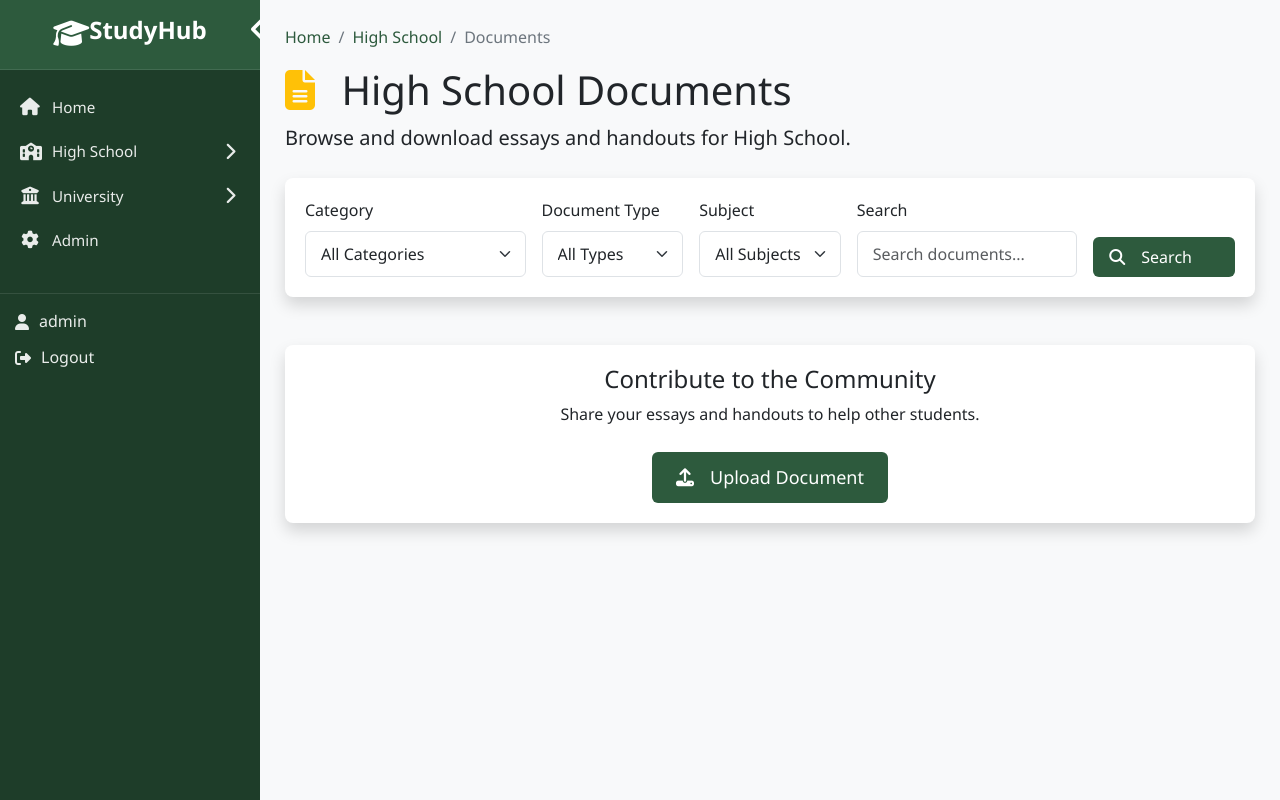
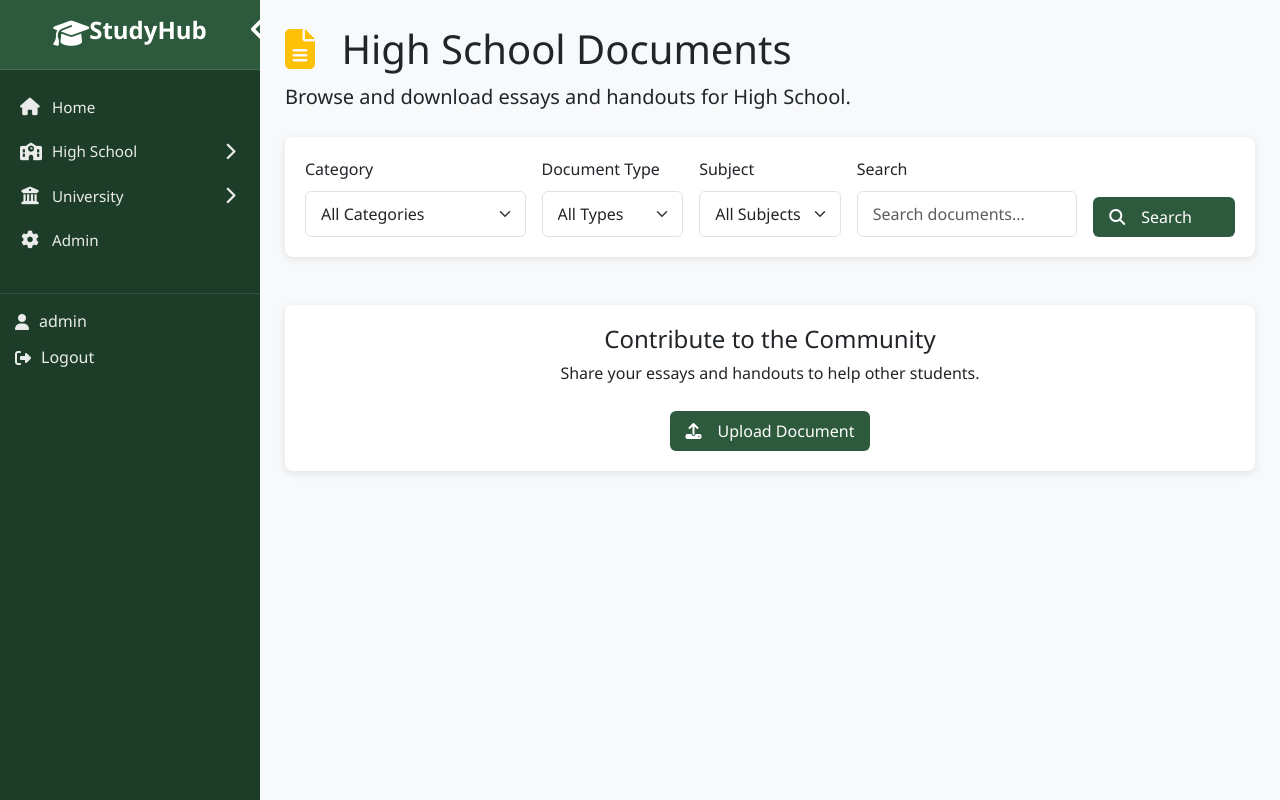
Before and after one commit to dixreves-osmanthus/greed-grape, a Flask app: page /high_school/documents in a window 1280 px wide. Run offline with Flask 3, Linux system fonts and the light colour scheme; a user stored in the database is signed in; data that the repository does not hold is empty; parts of the project's set-up code (start-up, migrations or seed data) failed here and were passed over.

Commit message:
Update document and paper templates to match new aesthetic
- documents/browse.html
- papers/browse.html

Minimalistic design with green color scheme and FontAwesome icons.

Co-authored-by: dixreves-osmanthus <dixreves-osmanthus@users.noreply.github.com>

```diff
--- a/app/templates/documents/browse.html
+++ b/app/templates/documents/browse.html
@@ -4,14 +4,6 @@
 
 {% block content %}
 <div class="mb-4">
-    <nav aria-label="breadcrumb">
-        <ol class="breadcrumb">
-            <li class="breadcrumb-item"><a href="{{ url_for('main.index') }}">Home</a></li>
-            <li class="breadcrumb-item"><a href="{{ url_for('main.level_home', level=level) }}">{{ level_name }}</a></li>
-            <li class="breadcrumb-item active" aria-current="page">Documents</li>
-        </ol>
-    </nav>
-
     <h1>
         <i class="fas fa-file-alt text-warning me-3"></i>
         {{ level_name }} Documents
@@ -20,7 +12,7 @@
 </div>
 
 <!-- Search and Filter -->
-<div class="card shadow mb-4">
+<div class="card mb-4">
     <div class="card-body">
         <form method="GET" action="{{ url_for('main.documents', level=level) }}" class="row g-3">
             <div class="col-md-3">
@@ -72,11 +64,11 @@
     {% if documents.items %}
     {% for document in documents.items %}
     <div class="col-md-4 mb-4">
-        <div class="card h-100 shadow-sm">
+        <div class="card h-100">
             <div class="card-body">
                 <div class="d-flex justify-content-between mb-2">
                     <span class="badge bg-{{ 'primary' if document.file_type == 'essay' else 'warning' }}">
-                        {{ get_document_type_name(document.file_type) }}
+                        {{ document.file_type|title }}
                     </span>
                     {% if current_user.is_authenticated and current_user.is_admin %}
                     <div class="dropdown">
@@ -87,16 +79,9 @@
                         <ul class="dropdown-menu dropdown-menu-end">
                             <li>
                                 <a class="dropdown-item"
-                                   href="{{ url_for('admin.edit_document', doc_id=document.id) if document.id else '#' }}">
-                                    <i class="fas fa-edit me-2"></i>Edit
+                                   href="{{ url_for('admin.edit_document_category', category_id=document.category_id) }}">
+                                    <i class="fas fa-edit me-2"></i>Edit Category
                                 </a>
-                            </li>
-                            <li>
-                                <form action="" method="POST">
-                                    <button type="submit" class="dropdown-item text-danger">
-                                        <i class="fas fa-trash me-2"></i>Delete
-                                    </button>
-                                </form>
                             </li>
                         </ul>
                     </div>
@@ -188,11 +173,11 @@
 </div>
 
 {% if current_user.is_authenticated %}
-<div class="card shadow mt-4">
+<div class="card mt-4">
     <div class="card-body text-center">
         <h4>Contribute to the Community</h4>
         <p class="mb-4">Share your essays and handouts to help other students.</p>
-        <a href="{{ url_for('upload.upload_document', level=level) }}" class="btn btn-primary btn-lg">
+        <a href="{{ url_for('upload.upload_document', level=level) }}" class="btn btn-primary">
             <i class="fas fa-upload me-2"></i>Upload Document
         </a>
     </div>
```
Also changed, not shown: app/templates/papers/browse.html (+4 -19 lines).
